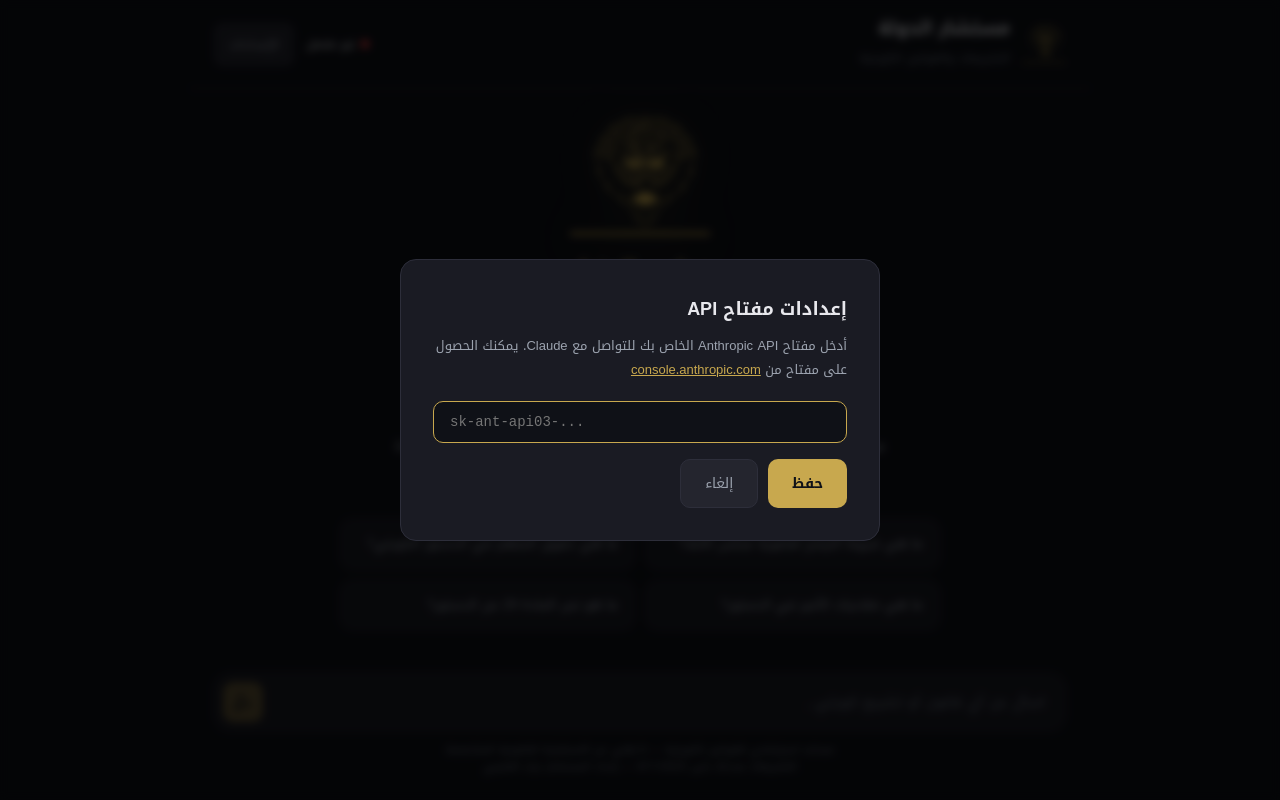
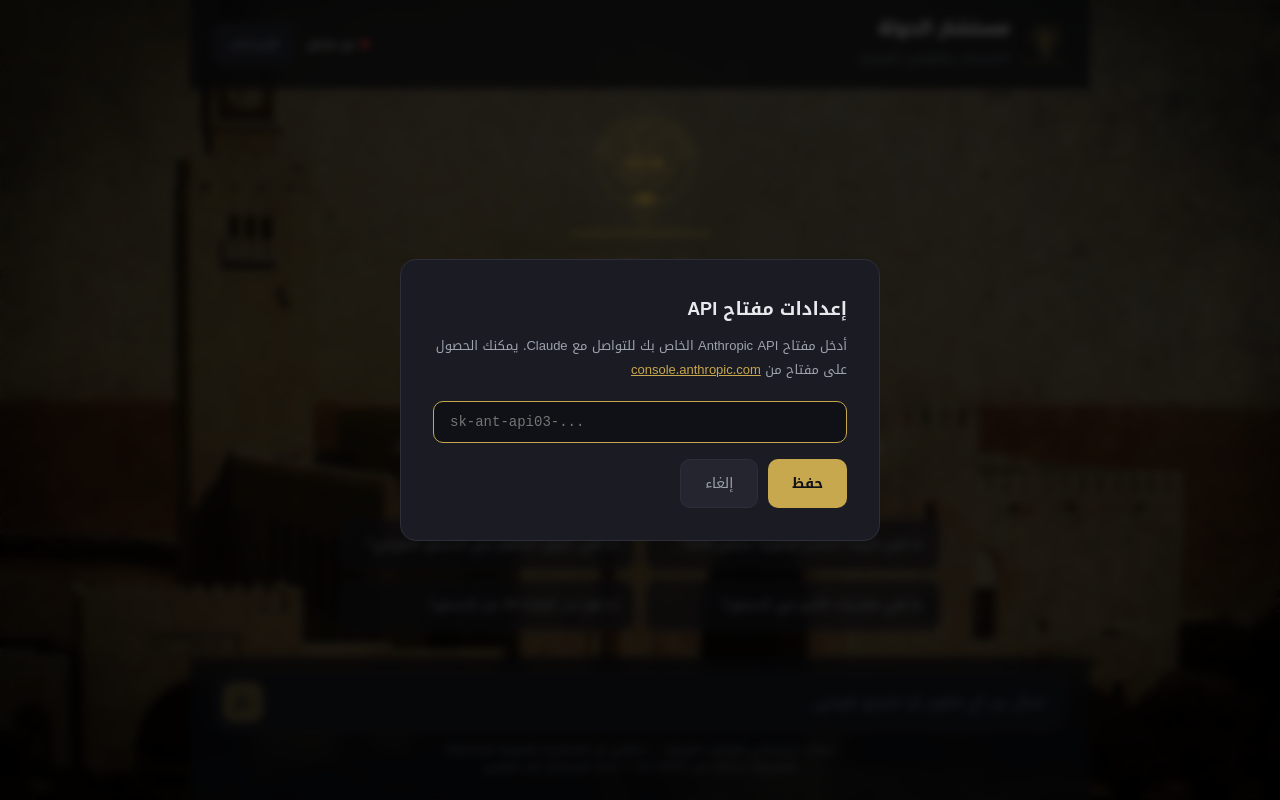
Before and after one commit to azizalotaibi89-bit/mustashar-aldawla, a Flask app: page / in a window 1280 px wide. Run offline with Flask 3, Linux system fonts and the light colour scheme; parts of the project's set-up code (start-up, migrations or seed data) failed here and were passed over.

Commit message:
Add vintage Kuwait building as website background
- Add static/background.jpg (sepia-tone Seif Palace clock tower image)
- Use CSS ::before pseudo-element with filter: brightness(0.45) for dark overlay
- Make header and input area glass-morphism (rgba + backdrop-filter blur)
- Semi-transparent suggestion cards and input container
- Background looks great without hurting text readability

Co-Authored-By: Claude Sonnet 4.6 <noreply@anthropic.com>

```diff
--- a/templates/index.html
+++ b/templates/index.html
@@ -39,6 +39,34 @@
             color: var(--text-primary);
             height: 100vh;
             overflow: hidden;
+            position: relative;
+        }
+
+        /* Background image layer */
+        body::before {
+            content: '';
+            position: fixed;
+            inset: 0;
+            background-image: url('/static/background.jpg');
+            background-size: cover;
+            background-position: center center;
+            background-repeat: no-repeat;
+            /* Dark overlay so the vintage building is visible but doesn't hurt readability */
+            filter: brightness(0.45) sepia(0.15);
+            z-index: -1;
+        }
+
+        /* Make containers slightly translucent so the background shows through subtly
+           while keeping text readable. */
+        .header {
+            background: rgba(15, 17, 23, 0.78);
+            backdrop-filter: blur(8px);
+            -webkit-backdrop-filter: blur(8px);
+        }
+        .input-area {
+            background: rgba(15, 17, 23, 0.78);
+            backdrop-filter: blur(8px);
+            -webkit-backdrop-filter: blur(8px);
         }
 
         /* Scrollbar */
@@ -193,7 +221,7 @@
         }
 
         .suggestion-card {
-            background: var(--bg-secondary);
+            background: rgba(26, 27, 35, 0.70);
             border: 1px solid var(--border);
             border-radius: 12px;
             padding: 14px 16px;
@@ -204,10 +232,12 @@
             color: var(--text-secondary);
             font-size: 13px;
             line-height: 1.6;
+            backdrop-filter: blur(6px);
+            -webkit-backdrop-filter: blur(6px);
         }
 
         .suggestion-card:hover {
-            background: var(--bg-tertiary);
+            background: rgba(36, 37, 46, 0.85);
             border-color: var(--accent);
             color: var(--text-primary);
         }
@@ -332,13 +362,15 @@
         }
 
         .input-container {
-            background: var(--bg-secondary);
+            background: rgba(26, 27, 35, 0.80);
             border: 1px solid var(--border);
             border-radius: 16px;
             display: flex;
             align-items: flex-end;
             padding: 8px;
             transition: border-color 0.2s;
+            backdrop-filter: blur(8px);
+            -webkit-backdrop-filter: blur(8px);
         }
 
         .input-container:focus-within {
@@ -635,6 +667,14 @@
                 setTimeout(openSettings, 500);
             }
             document.getElementById('messageInput').focus();
+
+            // Close modal on ESC or backdrop click
+            document.addEventListener('keydown', (e) => {
+                if (e.key === 'Escape') closeSettings();
+            });
+            document.getElementById('settingsModal').addEventListener('click', (e) => {
+                if (e.target.id === 'settingsModal') closeSettings();
+            });
         });
 
         // ============================================================
@@ -691,7 +731,9 @@
                 openSettings();
                 return;
             }
-            document.getElementById('messageInput').value = el.textContent;
+            const input = document.getElementById('messageInput');
+            input.value = el.textContent;
+            autoResize(input);
             sendMessage();
         }
 
@@ -761,21 +803,27 @@
                     throw new Error(errorMsg);
                 }
 
-                // Handle streaming response
+                // Handle streaming response — buffer across chunks so split events parse cleanly
                 const reader = response.body.getReader();
                 const decoder = new TextDecoder();
                 let fullText = '';
+                let buffer = '';
                 contentEl.innerHTML = '';
 
                 while (true) {
                     const { done, value } = await reader.read();
                     if (done) break;
 
-                    const chunk = decoder.decode(value, { stream: true });
-                    const lines = chunk.split('\n');
+                    buffer += decoder.decode(value, { stream: true });
 
-                    for (const line of lines) {
-                        if (line.startsWith('data: ')) {
+                    // SSE events are separated by a blank line (\n\n). Process complete events only.
+                    let sepIdx;
+                    while ((sepIdx = buffer.indexOf('\n\n')) !== -1) {
+                        const event = buffer.slice(0, sepIdx);
+                        buffer = buffer.slice(sepIdx + 2);
+
+                        for (const line of event.split('\n')) {
+                            if (!line.startsWith('data: ')) continue;
                             const data = line.slice(6);
                             if (data === '[DONE]') continue;
 
@@ -787,11 +835,11 @@
                                     scrollToBottom();
                                 }
                                 if (parsed.error) {
-                                    contentEl.innerHTML += `<div class="error-msg">${parsed.error}</div>`;
+                                    contentEl.innerHTML += `<div class="error-msg">${escapeHtml(parsed.error)}</div>`;
                                     scrollToBottom();
                                 }
                             } catch (e) {
-                                // Skip invalid chunks (HTML errors etc)
+                                console.warn('Failed to parse SSE event:', data, e);
                             }
                         }
                     }
@@ -840,34 +888,78 @@
             // Escape HTML first
             let html = escapeHtml(text);
 
-            // Bold
+            // Inline formatting (applied before block-level parsing)
             html = html.replace(/\*\*(.+?)\*\*/g, '<strong>$1</strong>');
-
-            // Italic
             html = html.replace(/\*(.+?)\*/g, '<em>$1</em>');
-
-            // Blockquotes
-            html = html.replace(/^&gt;\s?(.+)$/gm, '<blockquote>$1</blockquote>');
-
-            // Numbered lists
-            html = html.replace(/^\d+\.\s+(.+)$/gm, '<li>$1</li>');
-            html = html.replace(/(<li>.*<\/li>\n?)+/g, '<ol>$&</ol>');
-
-            // Bullet lists
-            html = html.replace(/^[-•]\s+(.+)$/gm, '<li>$1</li>');
-
-            // Inline code
             html = html.replace(/`(.+?)`/g, '<code>$1</code>');
 
-            // Paragraphs
-            html = html.split('\n\n').map(p => {
-                p = p.trim();
-                if (!p) return '';
-                if (p.startsWith('<ol>') || p.startsWith('<ul>') || p.startsWith('<blockquote>') || p.startsWith('<li>')) return p;
-                return `<p>${p.replace(/\n/g, '<br>')}</p>`;
-            }).join('');
+            // Parse line-by-line so numbered vs. bulleted lists don't collide
+            const lines = html.split('\n');
+            const out = [];
+            let listType = null;      // 'ol' | 'ul' | null
+            let paragraph = [];
+            let inBlockquote = false;
 
-            return html;
+            const flushParagraph = () => {
+                if (paragraph.length) {
+                    out.push('<p>' + paragraph.join('<br>') + '</p>');
+                    paragraph = [];
+                }
+            };
+            const closeList = () => {
+                if (listType) {
+                    out.push('</' + listType + '>');
+                    listType = null;
+                }
+            };
+            const closeBlockquote = () => {
+                if (inBlockquote) {
+                    out.push('</blockquote>');
+                    inBlockquote = false;
+                }
+            };
+
+            for (let raw of lines) {
+                const line = raw.trimEnd();
+                const trimmed = line.trim();
+
+                if (trimmed === '') {
+                    flushParagraph();
+                    closeList();
+                    closeBlockquote();
+                    continue;
+                }
+
+                const numberedMatch = trimmed.match(/^\d+\.\s+(.+)$/);
+                const bulletMatch = trimmed.match(/^[-•]\s+(.+)$/);
+                const quoteMatch = trimmed.match(/^&gt;\s?(.*)$/);
+
+                if (numberedMatch) {
+                    flushParagraph();
+                    closeBlockquote();
+                    if (listType !== 'ol') { closeList(); out.push('<ol>'); listType = 'ol'; }
+                    out.push('<li>' + numberedMatch[1] + '</li>');
+                } else if (bulletMatch) {
+                    flushParagraph();
+                    closeBlockquote();
+                    if (listType !== 'ul') { closeList(); out.push('<ul>'); listType = 'ul'; }
+                    out.push('<li>' + bulletMatch[1] + '</li>');
+                } else if (quoteMatch) {
+                    flushParagraph();
+                    closeList();
+                    if (!inBlockquote) { out.push('<blockquote>'); inBlockquote = true; }
+                    out.push(quoteMatch[1] + '<br>');
+                } else {
+                    closeList();
+                    closeBlockquote();
+                    paragraph.push(trimmed);
+                }
+            }
+            flushParagraph();
+            closeList();
+            closeBlockquote();
+
+            return out.join('');
         }
 
         function escapeHtml(text) {
```
Also changed, not shown: static/background.jpg (added).
